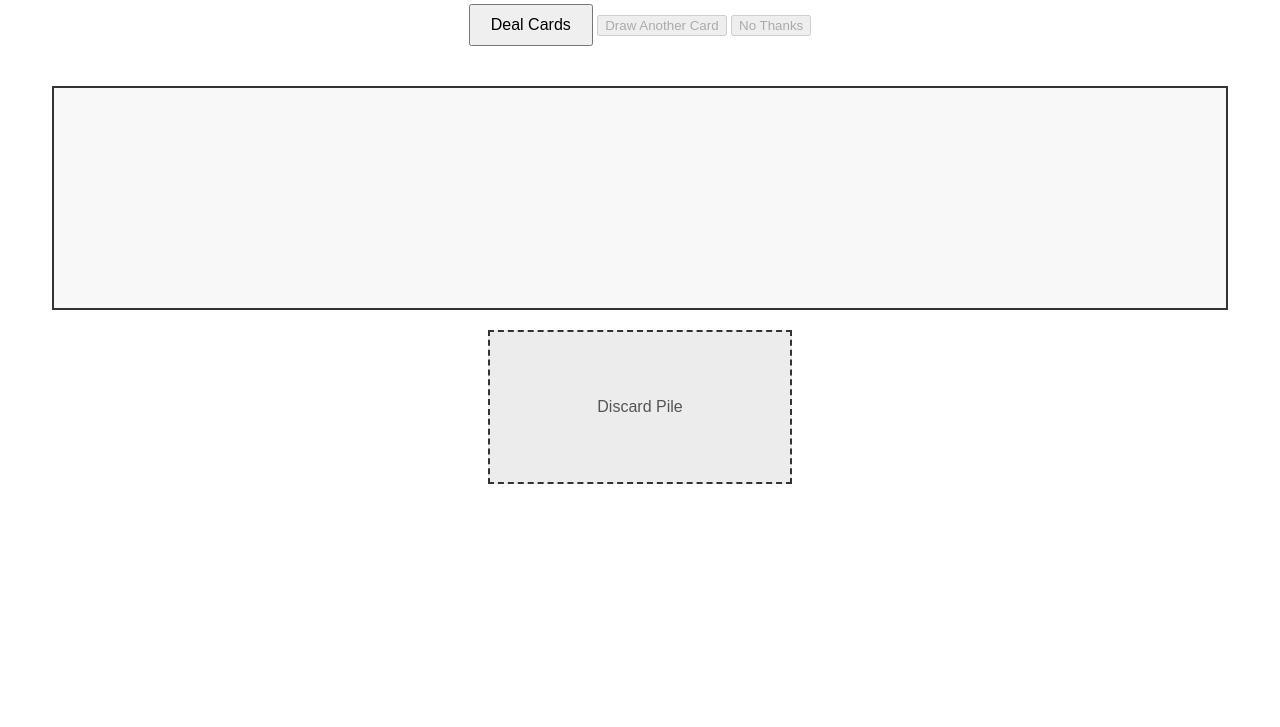
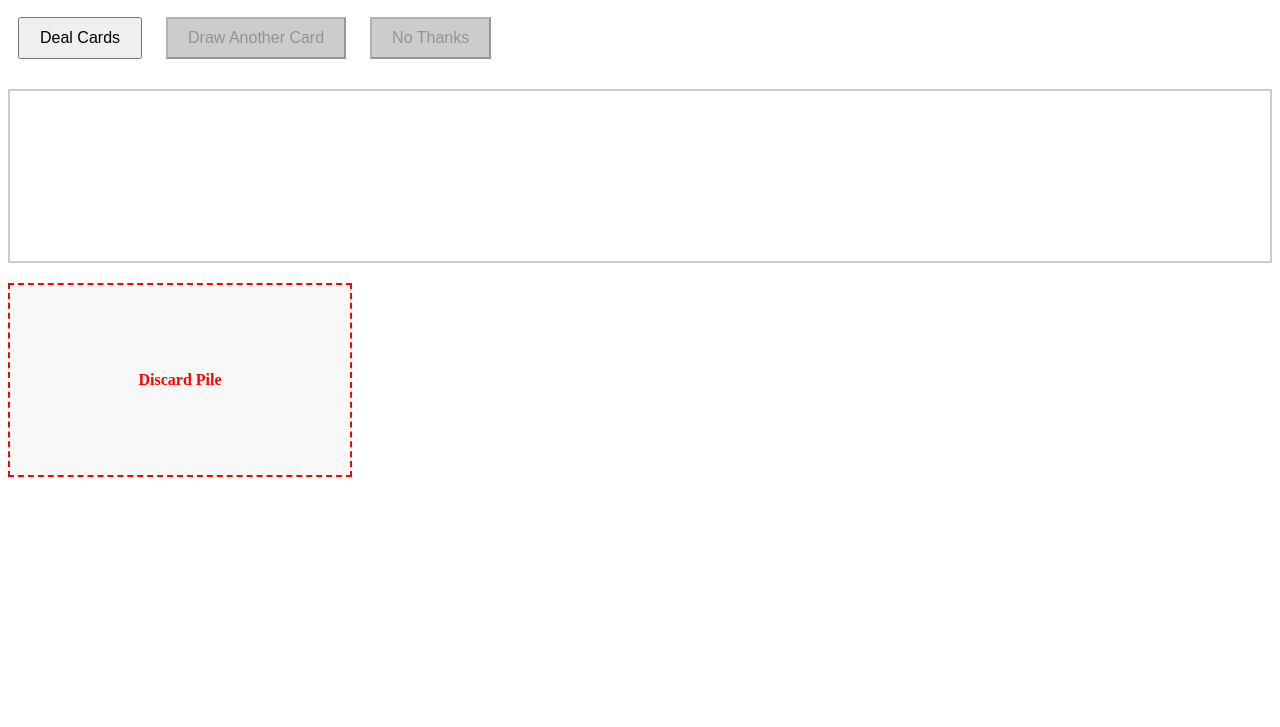
Before and after one commit to KristenAppleby420/KristenAppleby420.github.io, a plain HTML site: page drag-and-drop-cards/index.html in a window 1280 px wide. Shown: the part 73-800 px from the top of the page. Drawn offline with Linux system fonts and the light colour scheme.

Commit message:
Update style.css

```diff
--- a/drag-and-drop-cards/style.css
+++ b/drag-and-drop-cards/style.css
@@ -1,42 +1,35 @@
-body {
-    font-family: Arial, sans-serif;
-    text-align: center;
-    margin: 0;
-    padding: 0;
-}
-
-h1 {
-    margin: 20px 0;
-}
-
-#dealButton {
-    margin-bottom: 20px;
+button {
+    margin: 10px;
     padding: 10px 20px;
     font-size: 16px;
     cursor: pointer;
 }
 
+button:disabled {
+    background-color: #ccc;
+    cursor: not-allowed;
+}
+
 #deckArea {
     display: flex;
     flex-wrap: wrap;
-    justify-content: center;
-    margin: 20px auto;
-    border: 2px solid #333;
+    margin: 20px 0;
     padding: 10px;
-    width: 90%;
-    background-color: #f8f8f8;
-    min-height: 200px;
+    border: 2px solid #ccc;
+    min-height: 150px;
 }
 
 #discardPile {
-    margin: 20px auto;
-    border: 2px dashed #333;
+    margin: 20px 0;
+    padding: 20px;
+    border: 2px dashed red;
     width: 300px;
     height: 150px;
-    background-color: #ececec;
+    text-align: center;
     line-height: 150px;
-    text-align: center;
-    color: #555;
+    color: red;
+    font-weight: bold;
+    background-color: #f8f8f8;
 }
 
 .card {
@@ -44,6 +37,4 @@ h1 {
     height: 120px;
     margin: 5px;
     cursor: grab;
-    border: 1px solid #000;
-    background-color: white;
 }
```
